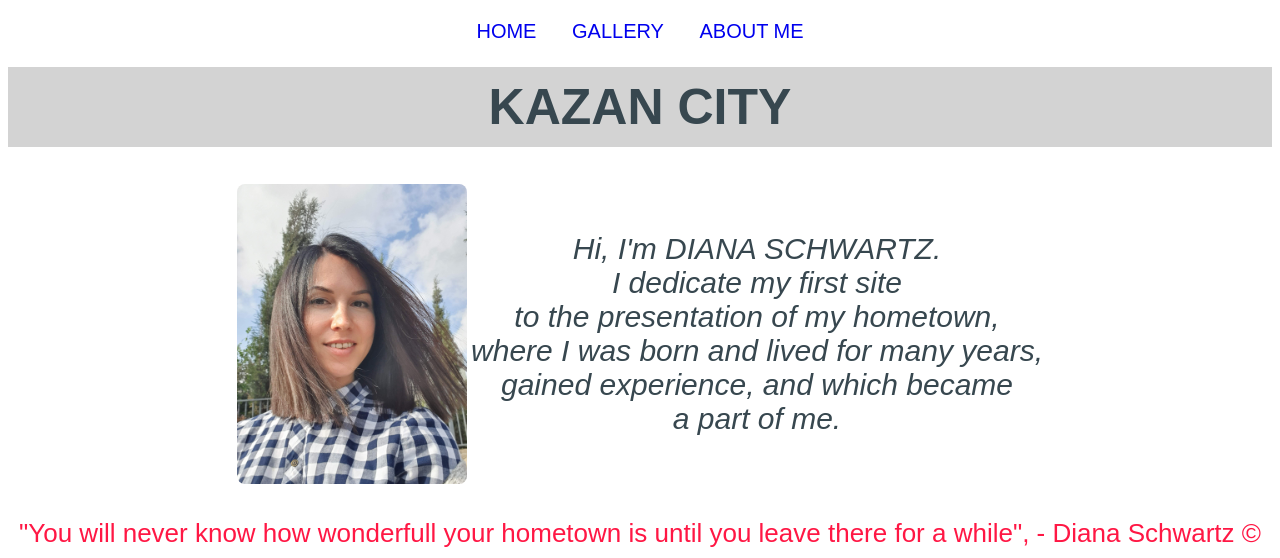
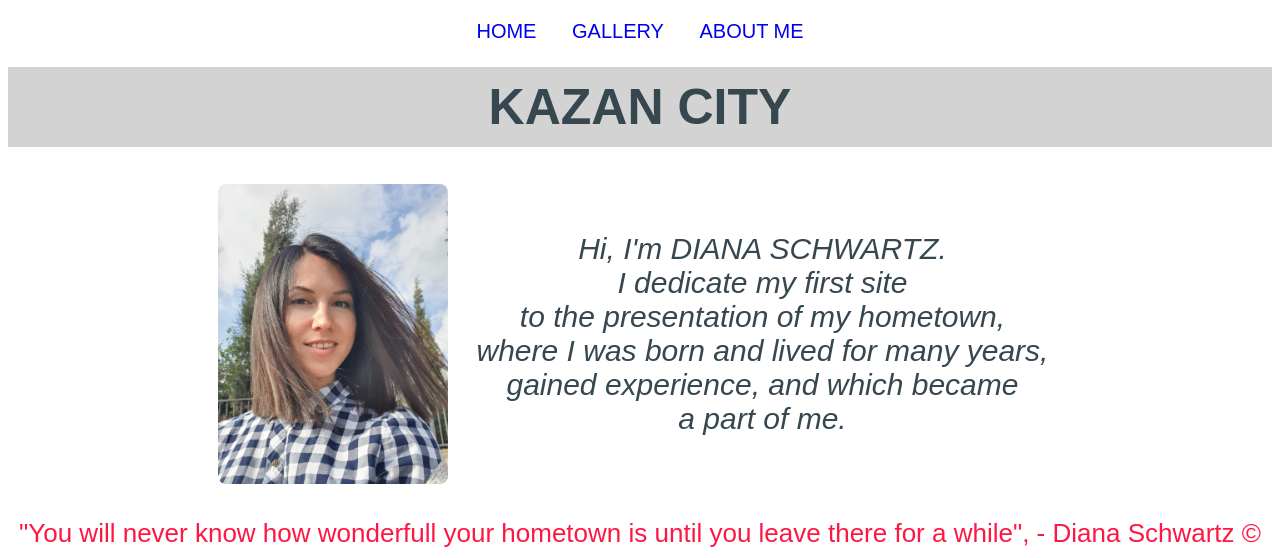
Before and after one commit to DianaSchwartz/html, a plain HTML site: page index.html in a window 1280 px wide. Shown: the top 558 px of the page. Drawn offline with Linux system fonts and the light colour scheme.

Commit message:
Update index.html

```diff
--- a/index.html
+++ b/index.html
@@ -20,7 +20,7 @@
 
 	<h1>KAZAN CITY </h1>
 
-	<table>
+	<table width="850">
 		<tbody>
 		<tr>
 			<td><img id="specialStyle" src="20191029_135838.jpg"></td>
```
